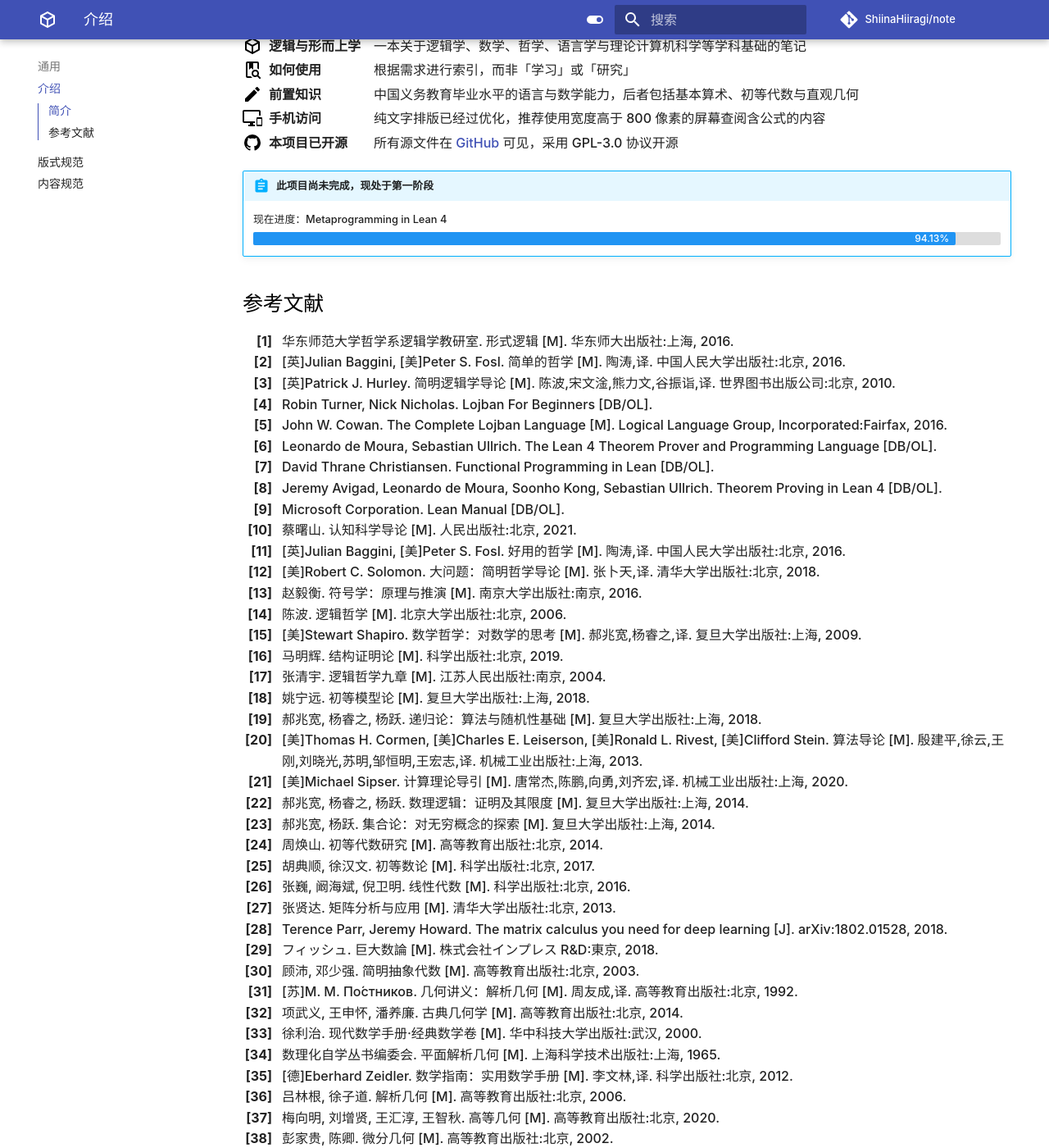
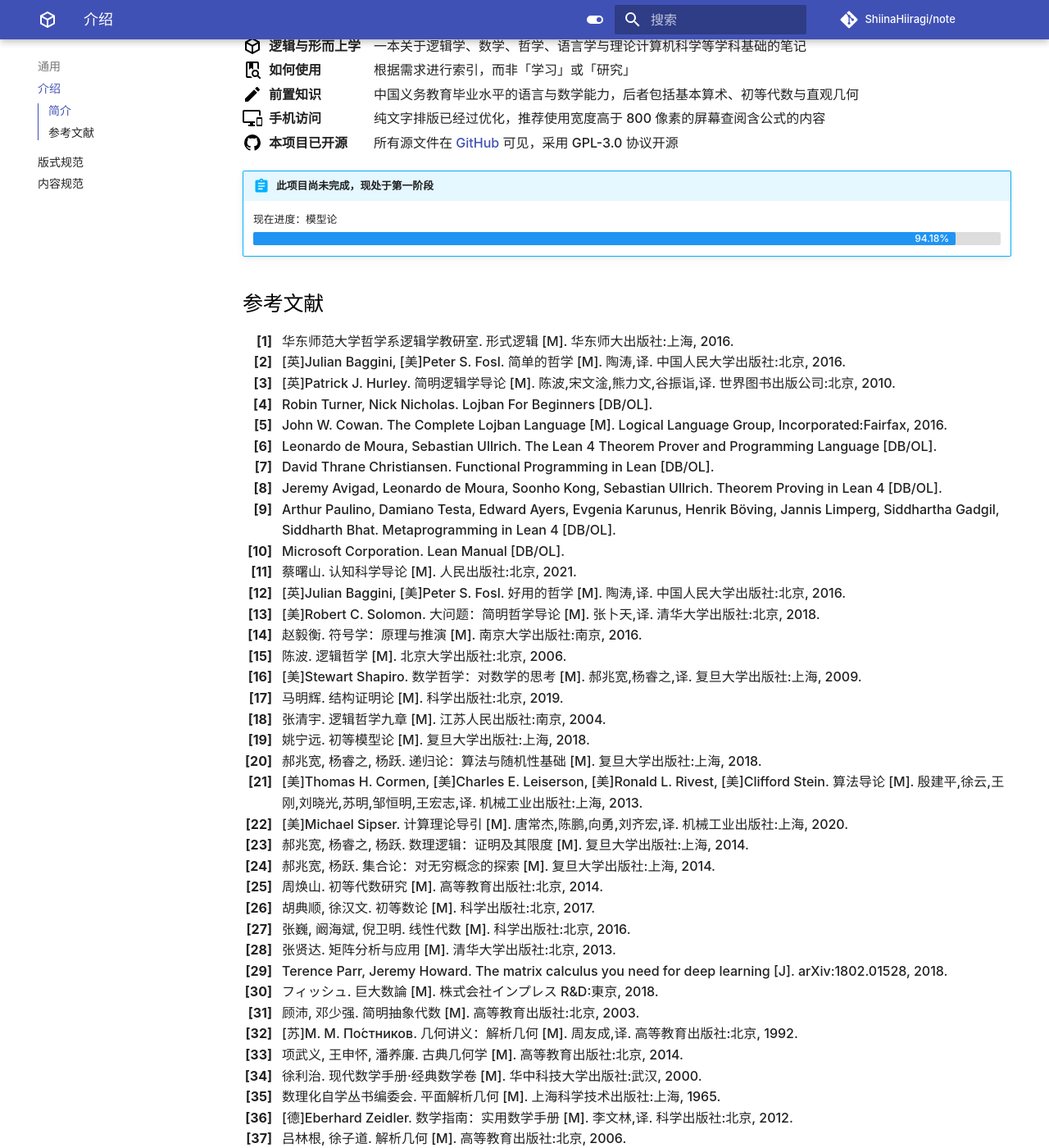
Before and after one commit to ShiinaHiiragi/note, an MkDocs documentation site: the page built from docs/index.md, in a window 1280 px wide and 1400 px high, scrolled down 239 px. Shown: the whole window at 82% size. Built offline with MkDocs 1.6.1 and Material for MkDocs 9.7.7, drawn with Linux system fonts in a browser that asks for light colours; comment, search, counter and statistics services are not loaded; some of the changed lines change nothing that is shown; some of the changed text lies outside the part shown.

Commit message:
update progress

```diff
--- a/docs/index.md
+++ b/docs/index.md
@@ -53,7 +53,7 @@
 </div>
 
 !!! abstract "此项目尚未完成，现处于第一阶段"
-    <label> 现在进度：Metaprogramming in Lean 4 </label>
+    <label> 现在进度：模型论 </label>
     <div class="progress-container">
         <div class="progress-percentage"> </div>
     </div>
@@ -126,12 +126,12 @@
         type: "DB/OL",
         page: [1, 194]
     },
-    // {
-    //     author: ["Arthur Paulino", "Damiano Testa", "Edward Ayers", "Evgenia Karunus", "Henrik Böving", "Jannis Limperg", "Siddhartha Gadgil", "Siddharth Bhat"],
-    //     title: "Metaprogramming in Lean 4",
-    //     type: "DB/OL",
-    //     page: [1, 103]
-    // },
+    {
+        author: ["Arthur Paulino", "Damiano Testa", "Edward Ayers", "Evgenia Karunus", "Henrik Böving", "Jannis Limperg", "Siddhartha Gadgil", "Siddharth Bhat"],
+        title: "Metaprogramming in Lean 4",
+        type: "DB/OL",
+        page: [1, 103]
+    },
     {
         author: ["Microsoft Corporation"],
         title: "Lean Manual",
```
